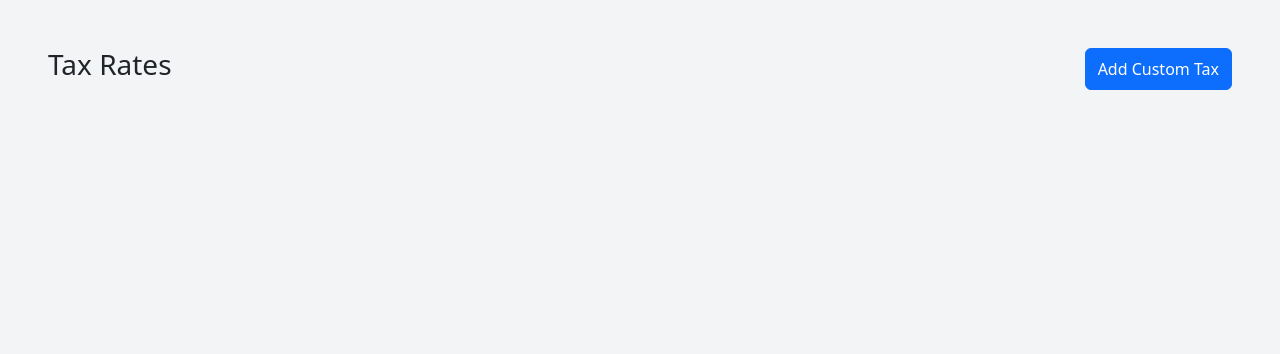
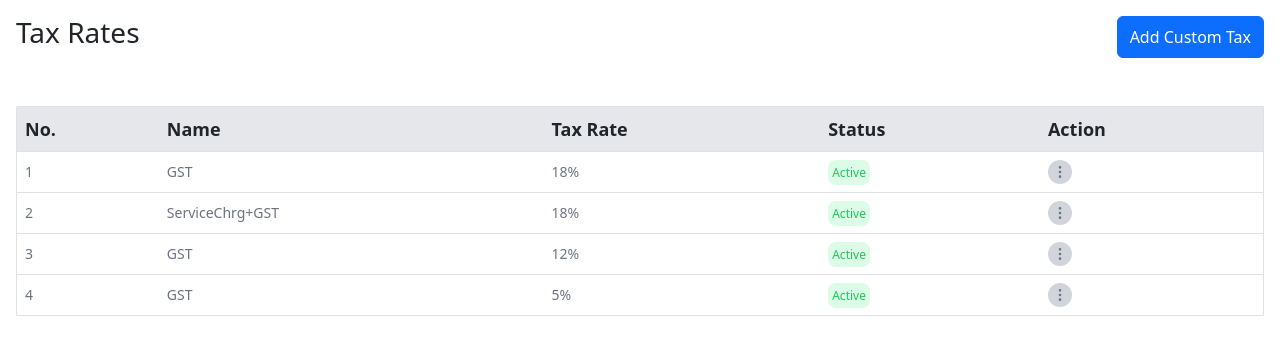
Before and after one commit to Afridi-haque7/mern-invoice, a React (Create React App) app in the folder client/: page /tax in a window 1280 px wide. Shown: the top 354 px of the page. Built offline with nearby package versions, Linux system fonts and the light colour scheme.

Commit message:
new commit

```diff
--- a/client/package.json
+++ b/client/package.json
@@ -20,6 +20,7 @@
     "react-dom": "^18.2.0",
     "react-router-dom": "^6.22.3",
     "react-scripts": "^5.0.1",
+    "react-table": "^7.8.0",
     "tailwind-merge": "^2.2.2",
     "tailwindcss-animate": "^1.0.7",
     "web-vitals": "^2.1.4"
--- a/client/src/App.css
+++ b/client/src/App.css
@@ -7,3 +7,11 @@ body,
 :root{
   width:100%;
 }
+
+@layer utilities {
+  td,
+  th {
+    @apply p-2;
+    @apply text-left;
+  }
+}
--- a/client/src/components/ServiceTable.jsx
+++ b/client/src/components/ServiceTable.jsx
@@ -1,9 +1,15 @@
 import React from 'react'
-import Dropdown from "react-bootstrap/Dropdown";
-import InputGroup from "react-bootstrap/InputGroup";
-import SplitButton from "react-bootstrap/SplitButton";
 import { Trash2, FilePenLine } from "lucide-react";
 
+const data = [
+  {
+    service: "Hotel",
+    rate: 1200,
+    discount: 120,
+    tax: 194.40,
+    amount: 1274.40,
+  },
+];
 
 const ServiceTable = () => {
   return (
@@ -21,8 +27,10 @@ const ServiceTable = () => {
           </tr>
         </thead>
         <tbody className="bg-white px-10">
-          <tr className="h-20">
-            <td>Hotel</td>
+
+          {data.map((i) => (
+            <tr>
+              <td>{i.service}</td>
               <td>
                 <input
                   type="number"
@@ -30,10 +38,10 @@ const ServiceTable = () => {
                   placeholder="1"
                 />
               </td>
-            <td>$1200.00</td>
-            <td>$120.00</td>
-            <td>$194.40</td>
-            <td>$1274.40</td>
+              <td>{i.rate}</td>
+              <td>{i.discount}</td>
+              <td>{i.tax}</td>
+              <td>{i.amount}</td>
               <td>
                 <span className="flex gap-2">
                   <FilePenLine className="bg-gray-300 p-1 rounded-xl cursor-pointer" />
@@ -41,6 +49,7 @@ const ServiceTable = () => {
                 </span>
               </td>
             </tr>
+          ))}
         </tbody>
       </table>
     </div>
--- a/client/src/components/TaxTable.jsx
+++ b/client/src/components/TaxTable.jsx
@@ -1,13 +1,70 @@
-import React from 'react'
+import React from "react";
+import { EllipsisVertical } from "lucide-react";
+import { useTable } from "react-table";
 
-
+const data = [
+  {
+    id: 1,
+    name: "GST",
+    rate: 18,
+    status: "Active",
+  },
+  {
+    id: 2,
+    name: "ServiceChrg+GST",
+    rate: 18,
+    status: "Active",
+  },
+  {
+    id: 3,
+    name: "GST",
+    rate: 12,
+    status: "Active",
+  },
+  {
+    id: 4,
+    name: "GST",
+    rate: 5,
+    status: "Active",
+  },
+];
 
 const TaxTable = () => {
   return (
-   <div>
+    <div className="mt-5 h-full w-full overflow-x-scroll rounded-sm">
+      <table className="table-auto w-full border rounded-md relative">
+        <thead className="w-full h-10 bg-gray-200 ">
+          <tr className=" w-full border md:text-lg text-sm">
+            <th>No.</th>
+            <th>Name</th>
+            <th>Tax Rate</th>
+            <th>Status</th>
+            <th>Action</th>
+          </tr>
+        </thead>
+        <tbody>
+          {data.map((i) => (
+            <tr
+              key={i.id}
+              className="text-gray-500 w-full md:text-md text-sm border-b hover:bg-stone-100"
+            >
+              <td>{i.id}</td>
+              <td>{i.name}</td>
+              <td>{`${i.rate}%`}</td>
+              <td>
+                <span className="text-green-500 bg-green-100 rounded-lg text-xs p-1">{i.status}</span>
+              </td>
+              <td>
+                {
+                  <EllipsisVertical className="bg-gray-300 p-1 rounded-xl cursor-pointer" />
+                }
+              </td>
+            </tr>
+          ))}
+        </tbody>
+      </table>
+    </div>
+  );
+};
 
-   </div>
-  );
-}
-
-export default TaxTable
+export default TaxTable;
--- a/client/src/pages/Tax.jsx
+++ b/client/src/pages/Tax.jsx
@@ -1,6 +1,7 @@
 import React from 'react'
 import Button from 'react-bootstrap/esm/Button';
 import { useNavigate } from 'react-router-dom'
+import TaxTable from '../components/TaxTable';
 
 const Tax = () => {
     const navigate = useNavigate();
@@ -9,12 +10,12 @@ const Tax = () => {
     };
 
   return (
-    <div className="bg-gray-100 p-5 h-[100vh]">
-      <div className='flex justify-between'>
+    <div className="p-3 md:p-10 h-[100vh]">
+      <div className="flex justify-between">
         <h3>Tax Rates</h3>
         <Button onClick={handleClick}>Add Custom Tax</Button>
       </div>
-
+      <TaxTable className="pl-2" />
     </div>
   );
 }
```
Also changed, not shown: 1 other file (tests, documents, lock files or other folders). Lines whose indentation alone changed are shown as unchanged.
